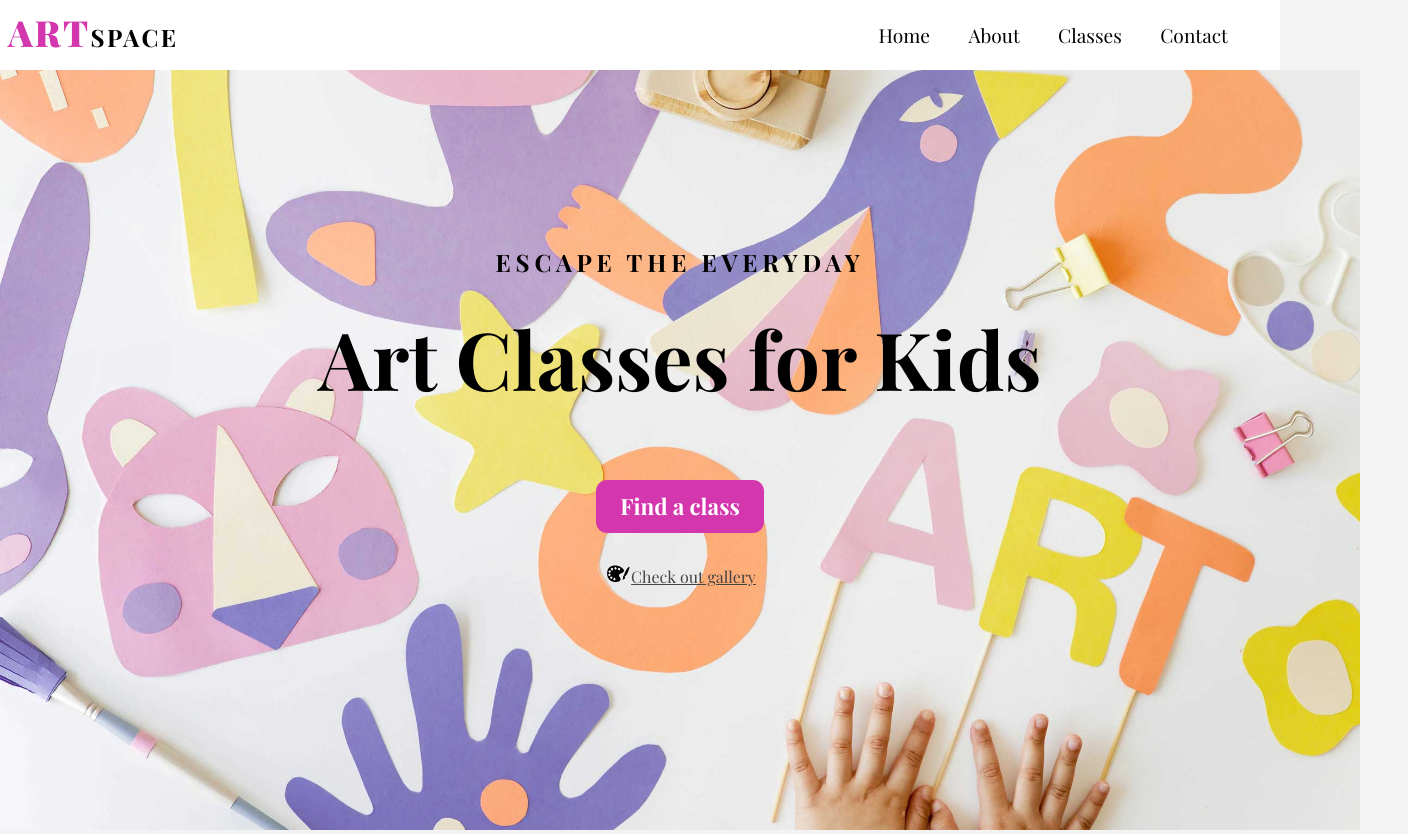
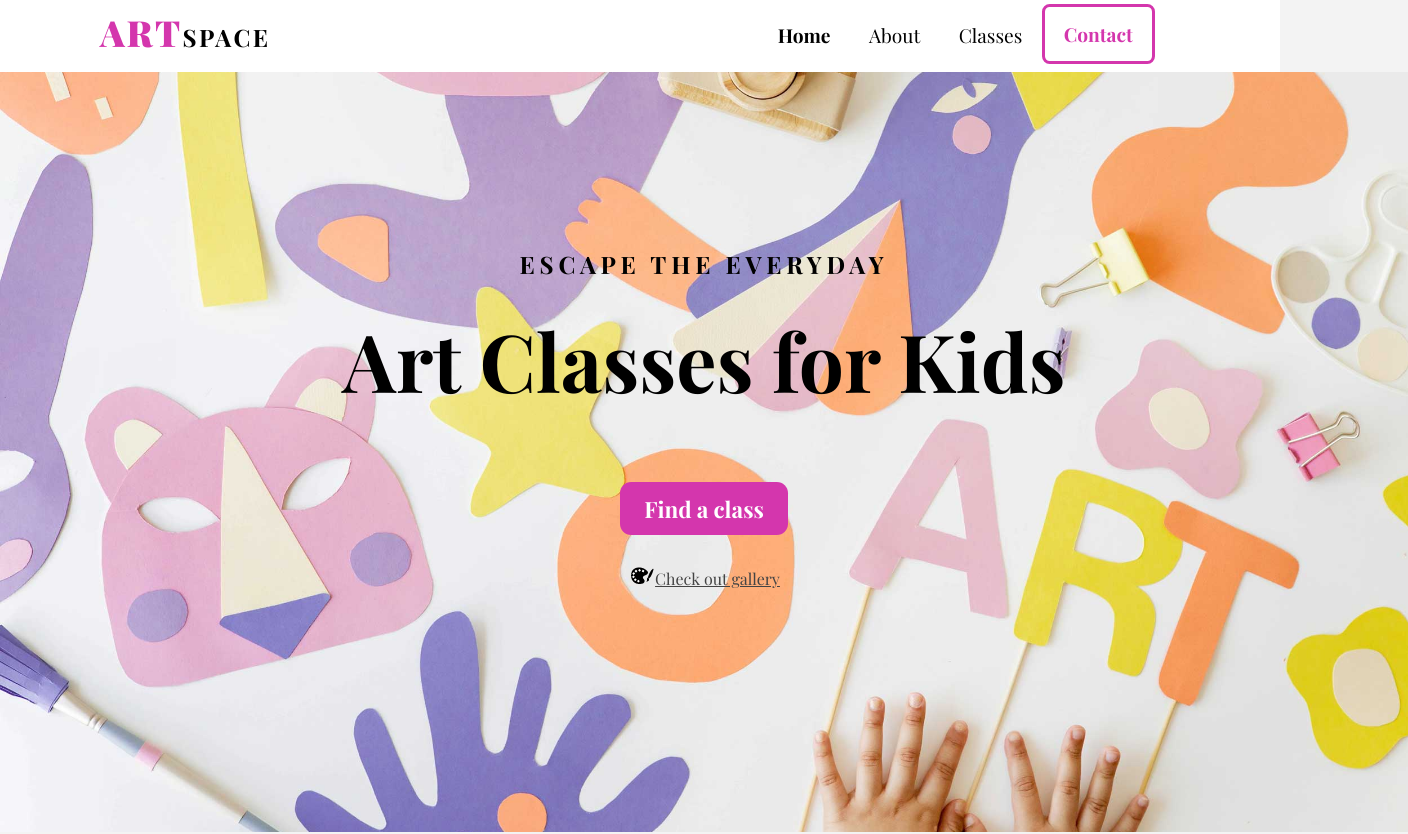
Before and after one commit to chasingash/Art-classes-for-kids-2, a plain HTML site: page index.html in a window 1280 px wide. Shown: the top 834 px of the page, 1408 px wide, since content can reach past the window. Drawn offline with nearby package versions, Linux system fonts and the light colour scheme; a web font is replaced by a local one.

Commit message:
Add media query screen size 1080px and styling

```diff
--- a/assets/css/main.scss
+++ b/assets/css/main.scss
@@ -141,6 +141,7 @@ section {
     background: var(--primary-color);
     color: whitesmoke;
 
+
     li {
         background: rgba(114, 28, 92, .5);
         text-align: center;
@@ -264,6 +265,8 @@ nav {
     cursor: pointer;
 }
 
+
+
 @media only screen and (min-width: 768px) {
     .mobile-menu, .mobile-menu-exit {
         display: none;
@@ -295,5 +298,35 @@ nav {
             font-size: 1.2em;
             padding: .1em 1em;
         }
+
+
+        li.current a {
+            font-weight: bold;
+        }
+
+        li.contact a {
+            color: var(--primary-color);
+            border: 3px solid var(--primary-color);
+            font-weight: bold;
+            border-radius: .4em;
+            margin-top: -.2em;
+
+            &:hover {
+                background: var(--primary-color);
+                color: whitesmoke;
+            }
+        }
     }
 }
+
+@media only screen and (min-width: 1080px) {
+    .container {
+        width: 1080px;
+        margin: 0 auto;
+    }
+
+    section {
+        padding: 5em 4em;
+    }
+
+}
--- a/index.html
+++ b/index.html
@@ -27,7 +27,7 @@
                         <li class="current"><a href="#">Home</a></li>
                         <li><a href="#">About</a></li>
                         <li><a href="#">Classes</a></li>
-                        <li><a href="#">Contact</a></li>
+                        <li class="contact"><a href="#">Contact</a></li>
                     </ul>
                 </nav>
             </div>
```
Also changed, not shown: assets/css/main.css, 1 other file.
